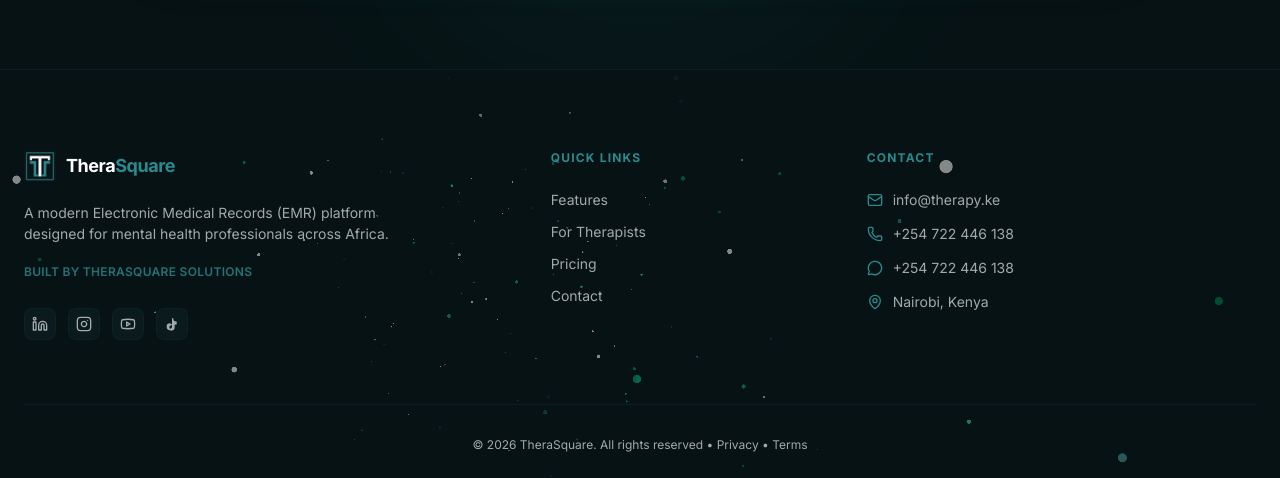
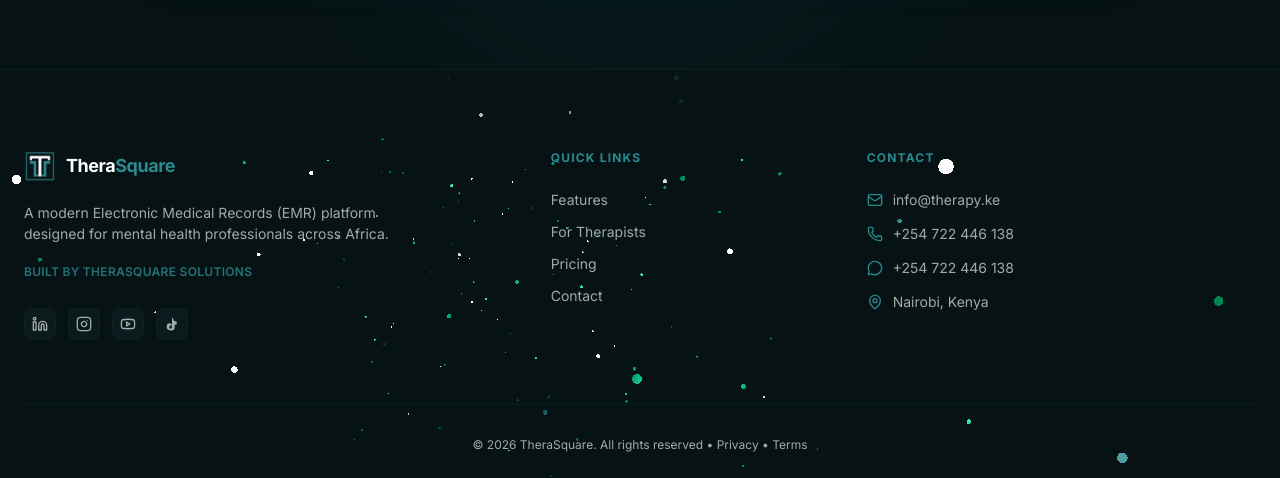
Before and after one commit to WanyekiTech/TheraSquareWebsite_CloudFlare, a React (Vite) app: page / in a window 1280 px wide. Shown: the part 8609-9087 px from the top of the page. Built offline with nearby package versions, Linux system fonts and the light colour scheme.

Commit message:
ui: remove alphaParticles to make particles solid and bright

```diff
--- a/src/components/home/PlatformPreview.tsx
+++ b/src/components/home/PlatformPreview.tsx
@@ -727,7 +727,6 @@
         <Particles
           particleCount={250}
           speed={0.05}
-          alphaParticles={true}
           className="opacity-100"
         />
       </div>
--- a/src/components/layout/Footer.tsx
+++ b/src/components/layout/Footer.tsx
@@ -12,7 +12,6 @@
         <Particles
           particleCount={250}
           speed={0.05}
-          alphaParticles={true}
           className="opacity-100"
         />
       </div>
```
